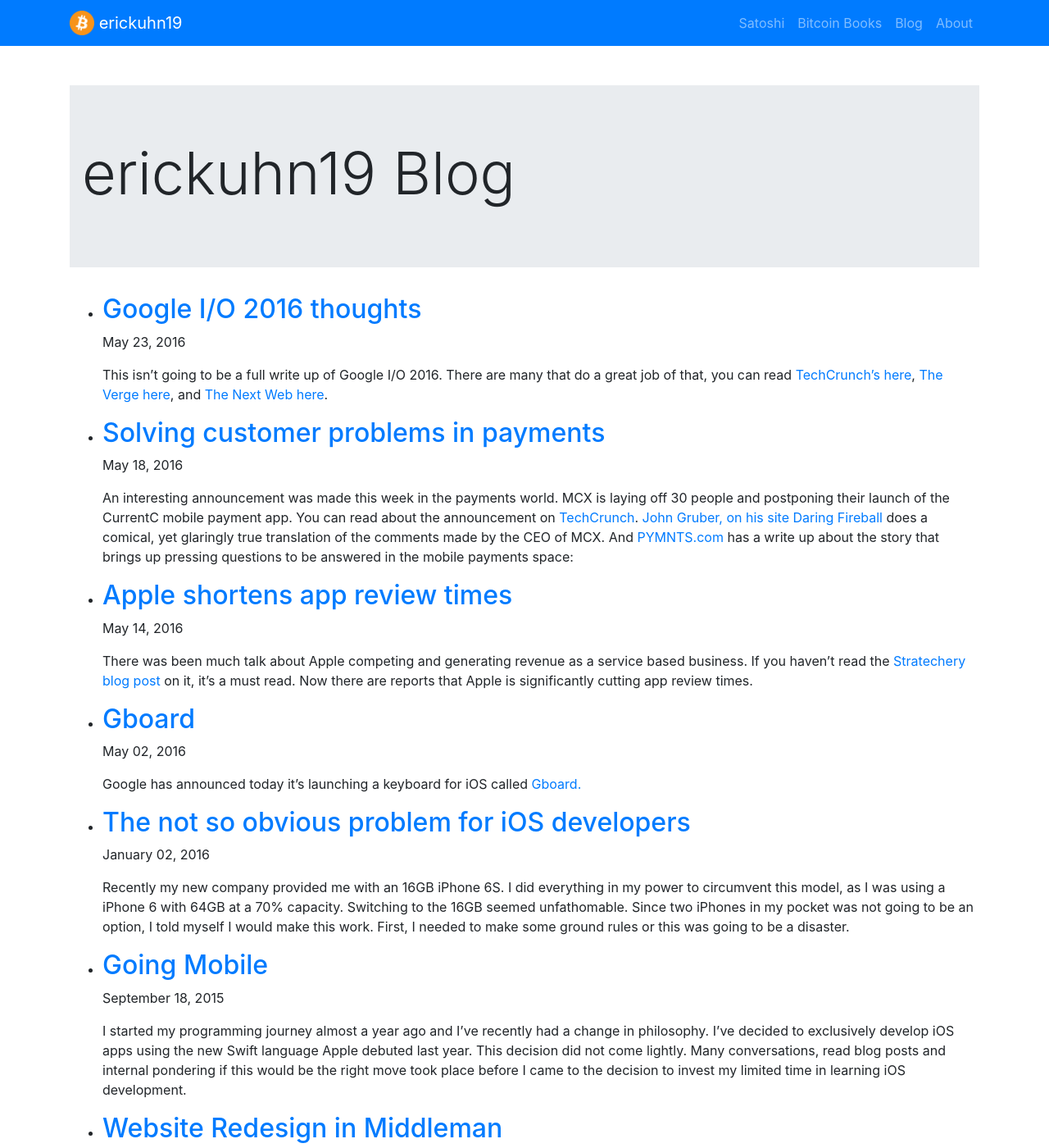
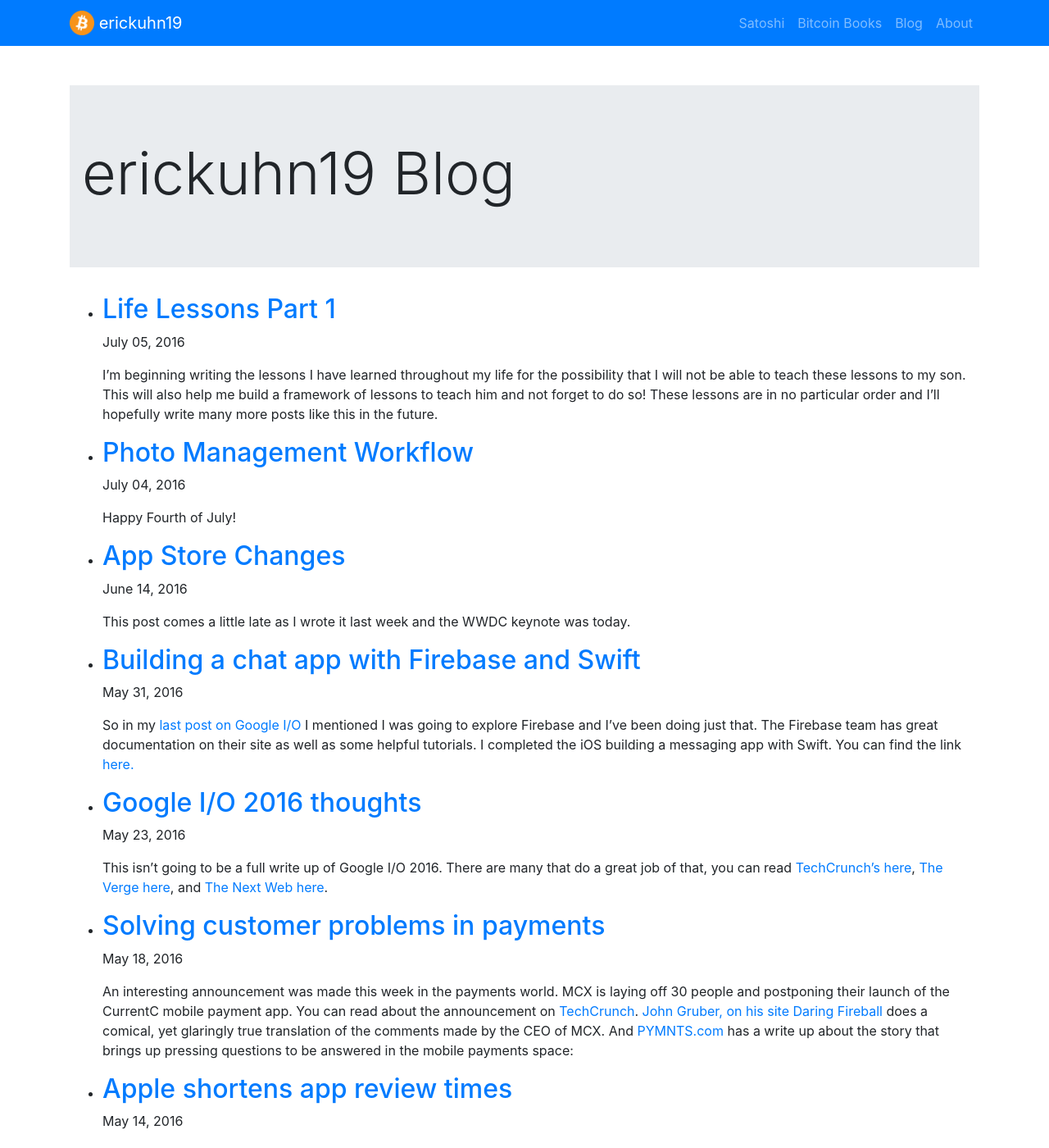
Before and after one commit to erickuhn19/erickuhn19.com, a Jekyll site: the page built from pages/blog.md, in a window 1280 px wide and 1400 px high. Shown: the whole window at 82% size. Built offline with Jekyll 4.4.1, drawn with Linux system fonts in a browser that asks for light colours.

Commit message:
finished adding old blog posts

```diff
--- a/_layouts/jumbotron.html
+++ b/_layouts/jumbotron.html
@@ -7,8 +7,8 @@ layout: default
   <div class="jumbotron jumbotron-fluid text-center">
     <div class="container container-fluid">
       <h1 class="display-3">erickuhn19</h1>
-      <p class="lead">Microsoft Senior Program Manager, Decentralized Identity </p>
-      <p class="lead">Sharing things I'm learning about.</p>
+      <p class="lead">Senior Program Manager, Decentralized Identity at Microsoft </p>
+      <p class="lead">Sharing things I'm learning about </p>
     </div>
   </div>
 
--- /dev/null
+++ b/_posts/2016-05-31-Building-a-chat-app-with-Firebase-and-Swift.md
@@ -0,0 +1,37 @@
+---
+layout: post
+title: Building a chat app with Firebase and Swift
+category: blog
+date: '2016-05-31'
+---
+
+So in my [last post on Google I/O](http://erickuhn19.com/google-io-2016-thoughts/) I mentioned I was going to explore Firebase and I’ve been doing just that. The Firebase team has great documentation on their site as well as some helpful tutorials. I completed the iOS building a messaging app with Swift. You can find the link [here.](https://codelabs.developers.google.com/codelabs/firebase-ios-swift)
+
+It was very cool to see the power behind the SDK and how Firebase can augment so many backend things you would have to build into your API. I followed along but getting to understand all the functions is really where you can unlock Firebase’s true potential. I plan on doing this over the next few weeks.
+
+In the tutorial you learn how to set up the following:
+
+*   Sync data using the Firebase Realtime Database.
+*   Manage Identity and Sign In with Firebase Authentication
+*   Store and access files using Firebase Storage.
+*   Configure an application with Firebase Remote Config.
+*   Track application usage flows with Firebase Analytics.
+*   Display ads with AdMob.
+
+However, there were a few issues with the documentation. Nothing a little stackoverflow/github googling couldn’t fix. Here are the fixes:
+
+Section 8: [stackoverflow link](http://stackoverflow.com/questions/37383187/error-in-firebase-ios-codelab-chat-app-tutorial)
+
+Need to add to the Constants.Swift file
+
+`swift static let imageUrl = "imageUrl"`
+
+All looked good after that and then I caught this error when I complied.
+
+> FriendlyChatSwift[7097:353609] _** Assertion failure in -[UITableView _endCellAnimationsWithContext:], /BuildRoot/Library/Caches/com.apple.xbs/Sources/UIKit_Sim/UIKit-3512.60.7/UITableView.m:1716 2016-05-28 16:38:42.950 FriendlyChatSwift[7097:353609] **_ Terminating app due to uncaught exception 'NSInternalInconsistencyException', reason: 'Invalid update: invalid number of rows in section 0\. The number of rows contained in an existing section after the update (1) must be equal to the number of rows contained in that section before the update (27), plus or minus the number of rows inserted or deleted from that section (1 inserted, 0 deleted) and plus or minus the number of rows moved into or out of that section (0 moved in, 0 moved out).'
+
+Here is the discussion on the [Firebase’s github page](https://github.com/firebase/friendlychat/issues/25) on the issue. The answer that ended up working for me came from this source on [stackoverflow.](http://stackoverflow.com/questions/37400316/image-upload-crash-in-firebase-codelabs-friendlychat-tutorial)
+
+I also found an error in step 10, use this in the viewDidLoad:
+
+`swift self.remoteConfig = FIRRemoteConfig.remoteConfig()`
--- /dev/null
+++ b/_posts/2016-06-14-App-Store-Changes.md
@@ -0,0 +1,26 @@
+---
+layout: post
+title: App Store Changes
+category: blog
+date: '2016-06-14'
+---
+
+This post comes a little late as I wrote it last week and the WWDC keynote was today.
+
+Anyway! Ahead of WWDC, Phil Schiller broke news on changes to the app store with interviews to [The Verge](http://www.theverge.com/2016/6/8/11880730/apple-app-store-subscription-update-phil-schiller-interview) and [Daring Fireball](http://daringfireball.net/2016/06/the_new_app_store). This move was quite interesting and after hearing the keynote I see why. Those two hours went by so fast! I’m glad the developer community had time to digest what this means for their business. So many awesome updates for from the keynote…for another post.
+
+## App Review
+
+First, Apple is acknowledging that app review times have been drastically better over the last few weeks. I covered this an a earlier blog post and it’s great news that Apple is actually committing to doing this for the foreseeable future. This is hands down a win for developers.
+
+## Subscription Business Model
+
+Subscription pricing is now open to all categories and after 12 months of paying for a subscription, the developer will now get 85% instead of 70%! It’s still a monumental task to have a user pay for 12+ months, but I’m glad to see Apple moving in this direction. Allowing developers to decide which business model fits for them is the right call, ultimately users will decide if they are willing to pay for a subscription if the app is continually providing value. and making the economics better. regardless what type of app it is.
+
+It will be interesting to see how this changes the economic landscape for indie developers. From a users perspective, what will the UX of paying for individual apps on a rolling basis be? There will be breaking point on how many subscription apps a person is willing to pay for. However, I think only a small number of apps will adopt this model and it will therefore have a net positive effect.
+
+## Ads in Search
+
+Apple seems to be adamant that Ads in Search will not become like other ad exchanges and will be tightly controlled so the tool won’t be abused. I tend to agree it will be done in a tasteful manner. Looking past the potential downfalls, this is a great opportunity for a new app to break into a category where they wouldn’t be close to the top of search.
+
+Looking forward to seeing if these changes help the app store economics for indie developers.
--- /dev/null
+++ b/_posts/2016-07-04-Photo-Management-Workflow.md
@@ -0,0 +1,24 @@
+---
+layout: post
+title: Photo Management Workflow
+category: blog
+date: '2016-07-04'
+---
+
+Happy Fourth of July!
+
+I’ve always taken photos on my iPhone but ever since my son was born my wife and I have put more emphasis on using our DSLR. I bought the Canon Mark II 7D for my wife but recently I've gotten really interested in learning more about photography and using a high quality camera. I still have much to learn about how to use the camera, photography in general and doing some light editing, but the first thing I needed to tackle was how to manage the large influx of non-iPhone photos.
+
+My current set up is a MacBook Air with 128gb hard drive with an external 1tb drive used for backups through TimeMachine. The problem is that 128gb drive, it's almost filed up and I haven't even started adding hundreds of photos or the massive RAW files. I forgot to mention I pay for the 50gb of iCloud backup and all photos from my wife and my iPhone's are backed up to the Apple Cloud.
+
+The first thing I tried was taking all the photos and importing them into my Photos app which then gets backed up to iCloud and is accessible on any of my devices. The problem is when shooting with the DSLR you take a ton of throw a way photos with the idea you will edit and delete many later. Adding them all to my iCloud which then get sorted by date with all my other iPhone photography was not ideal. Especially since my wife and I are both using the camera and now I have a full photo shoot she did with her sister on my photo library. That is not going to work.
+
+While looking for other options I remembered seeing a blog post by [Casey Liss](https://www.caseyliss.com/2016/5/29/photo-management) about his photo management process, which got me thinking. I seriously considered using his script but know it would have taken me a while to customize it to fit my own needs. So I started to research options that I could get up and running quicker (I had a hundred new photos on the SD card waiting to be backed up after the iCloud debacle). [The article Casey Liss was inspired by](http://www.leancrew.com/all-this/2013/10/photo-management-via-the-finder/) mentioned a Mac app called [Hazel](https://www.noodlesoft.com/). I downloaded the trial and set up a rule to move all photos from the SD card once inserted into the Mac to be moved into the external hard drive and create a folder for each date a picture was taken. It works like magic and when I pop in the SD card all the photos are instantly moved into the external drive and sorted by date with the file name being a date and then numbered in ascending order. The SD card is wiped clean, ready to take more photos. Looking forward to learning more about the power of Hazel, this [Mac Power User Podcast episode])https://www.relay.fm/mpu/322) is a good place to start.
+
+So now I have all my DSLR photos on my external hard drive but not being backed up anywhere else. Side note, it would be ideal if the photos were to be put on my Mac's hard drive and then copied to the external but I'll have to wait to add that in to my workflow once I buy a new MacBook Pro with a tb+ of SSD. I've heard a lot of great things about [BackBlaze](https://www.backblaze.com/) and have been meaning to have a second backup of all my data and this was perfect timing. I signed up for BackBlaze and fully prepared to pay past the trial. For $5 a month to know I have all my data backed up from my Mac and external drive is worth it.
+
+The last step of my photo management process takes place once I've edited a photo and decided I really want to see it more often. I'll import into my Apple Photos app which will then be synced to iCloud and accessible on all my devices.
+
+A minimum of two backups (external hard drive and BackBlaze) and a maximum of four backups (Mac, external, BackBlaze and iCloud).
+
+This will certainly evolve over time. Look forward to sharing when it does.
--- /dev/null
+++ b/_posts/2016-07-05-Life-Lessons-Part-1.md
@@ -0,0 +1,40 @@
+---
+layout: post
+title: Life Lessons Part 1
+category: blog
+date: '2016-07-05'
+---
+
+I’m beginning writing the lessons I have learned throughout my life for the possibility that I will not be able to teach these lessons to my son. This will also help me build a framework of lessons to teach him and not forget to do so! These lessons are in no particular order and I’ll hopefully write many more posts like this in the future.
+
+## Find your passions:
+
+This is your life and you need to spend time doing the things that make you curious, excited and get you out of bed everyday.
+
+## Read books:
+
+Books give you a kind of depth that articles and videos can’t give you. Don’t underestimate the power of reading books.
+
+## Never stop learning:
+
+School is just one step of your journey. The world is always changing. Technology is increasing at far greater pace than I could have imagined when writing this post. You need to keep learning to harness it.
+
+## Don't take Summer's off from education:
+
+Taking summers off is one of the biggest mistakes I’ve made throughout my early life. Don’t rely on public education to build the knowledge you want. It’s also very hard to get started after 3 months of being off. Spend a portion of the summer for pursuing your passions with more time on your hands.
+
+## Never stop asking questions:
+
+Questioning the way things are makes people uncomfortable. You will win and loose at times, but never stop asking questions.
+
+## Build daily habits:
+
+Habits compounded over time will exponentially increase success. 1.01^365 = 37.78 .99^365 = 0.02
+
+## Learn how to type correctly:
+
+You will severely regret it later if you don’t.
+
+## Keep a journal:
+
+Reflect on choices your making and the future you seek. Plus your future self will laugh at the present you, no matter where you think you’re at in life. My future self is surely going to laugh at this blog post.
```
Also changed, not shown: 8 other files.
